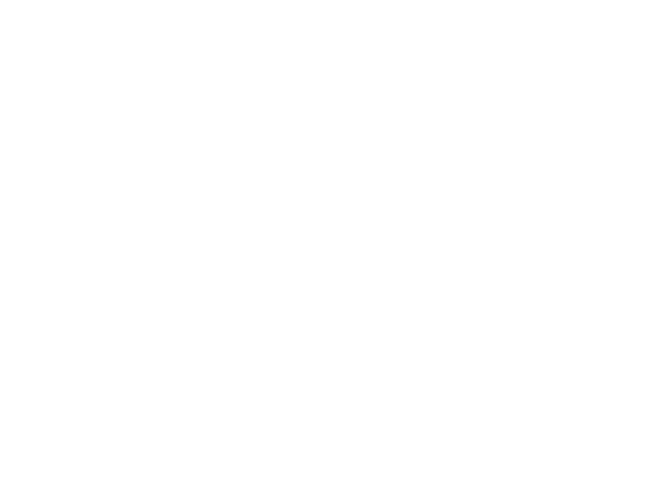
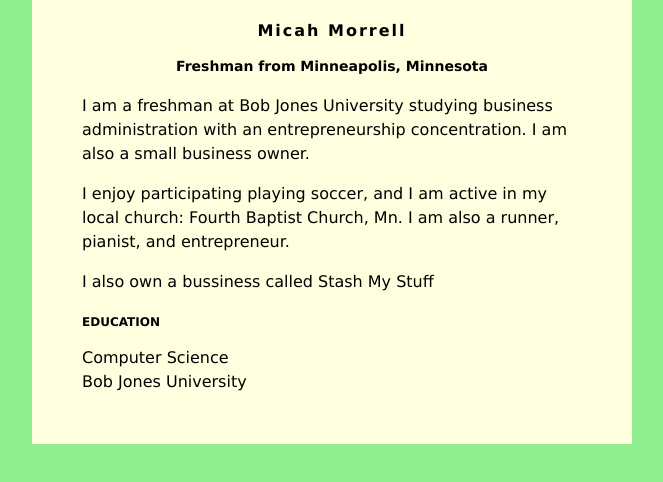
Before and after one commit to micahtmorrell/micahtmorrell.github.io, a plain HTML site: page index.html in a window 1280 px wide. Shown: the whole page, without its empty margins (308-971 px from the left). Drawn offline with Linux system fonts and the light colour scheme.

Commit message:
Update index.html

```diff
--- a/index.html
+++ b/index.html
@@ -2,8 +2,49 @@
 <head>
 <style>
 body {
-backgroud: lightgreen;
-font-family: Verdana;
+    background: lightgreen;
+    font-family: Verdana;
 }
 #content {
-background: lightyellow;
+    background: lightyellow;
+    min-width: 200px;
+    max-width: 500px;
+    padding: 50px;
+    margin: auto;
+    margin-top: -50px;
+    line-height: 150%;
+}
+h1 {
+    letter-spacing: 2px;
+    font-size: 16px;
+    text-align: center;
+}
+h2 {
+    font-size: 14px;
+    text-align: center;
+}
+h3 {
+    font-size: 12px;
+}
+</style>
+</head>
+<body>
+    <div id="content">
+        <h1>Micah Morrell</h1>
+        <h2>Freshman from Minneapolis, Minnesota</h2>
+
+         <p>I am a freshman at Bob Jones University studying business administration with an entrepreneurship concentration. I am also a small business owner.</p>
+         <p>
+            I enjoy participating playing soccer, and I am active in my local church: Fourth Baptist Church, Mn. I am also a runner, pianist, and entrepreneur.
+         </p>
+         <p>
+            I also own a bussiness called Stash My Stuff
+         </p>
+
+        <h3>EDUCATION</h3>
+        Computer Science<br>
+        Bob Jones University
+    </div>
+
+</body>
+</html>
```
